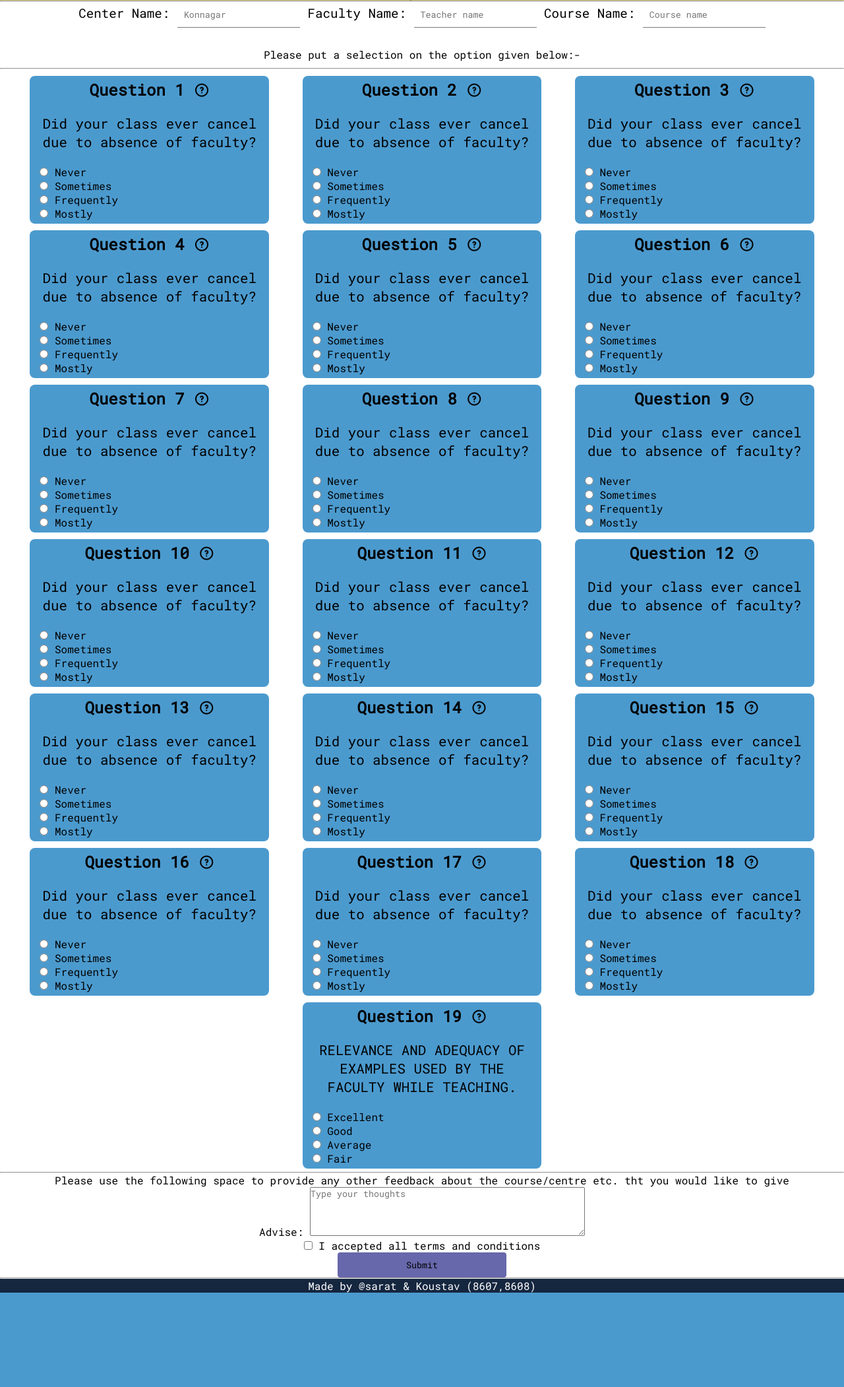
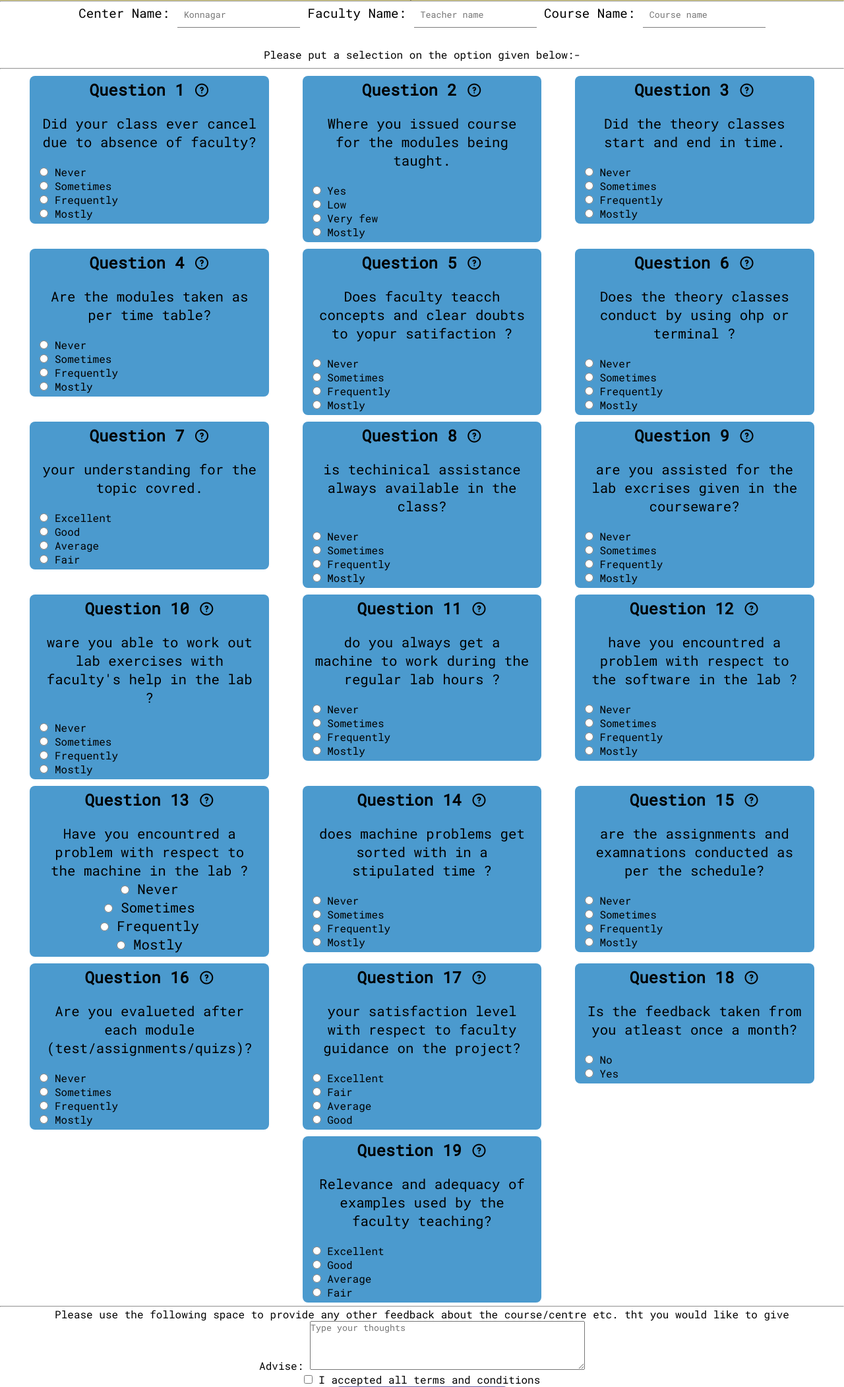
Before and after one commit to SaratGayen/Feedback, a PHP site: page /survey.php in a window 1280 px wide. Shown: the part 262-2364 px from the top of the page at 66% size. Before the commit the page ends 2221 px from the top, so only its background shows below. Run offline with PHP 8.4, Linux system fonts and the light colour scheme; the visitor is signed in with stand-in values (Sample User, id 1).

Commit message:
quasstion update

```diff
--- a/survey.php
+++ b/survey.php
@@ -132,15 +132,15 @@
             <div class="ques2">
             <h2>Question 2 <i class="uil uil-question-circle"></i></h2>
             <br>
-           <p class="questions">Did your class ever cancel due to absence of faculty?</p>
+           <p class="questions">Where you issued course for the modules being taught.</p>
            <br>
 
-            <input type="radio" id="q1" name="q2" value="never" required>
-            <label for="never">Never</label><br>
-            <input type="radio" id="q1" name="q2" value="sometimes" required>
-            <label for="sometimes">Sometimes</label><br>
-            <input type="radio" id="q1" name="q2" value="frequently" required>
-            <label for="frequently">Frequently</label><br>
+            <input type="radio" id="q1" name="q2" value="Yes" required>
+            <label for="Yes">Yes</label><br>
+            <input type="radio" id="q1" name="q2" value="low" required>
+            <label for="low">Low</label><br>
+            <input type="radio" id="q1" name="q2" value="Very few" required>
+            <label for="Very few">Very few</label><br>
             <input type="radio" id="q1" name="q2" value="mostly" required>
             <label for="mostly">Mostly</label><br>
 
@@ -151,7 +151,7 @@
             <div class="ques2">
             <h2>Question 3 <i class="uil uil-question-circle"></i></h2>
             <br>
-           <p class="questions">Did your class ever cancel due to absence of faculty?</p>
+           <p class="questions">Did the theory classes start and end in time.</p>
            <br>
 
             <input type="radio" id="q1" name="q3" value="never" required>
@@ -170,7 +170,7 @@
             <div class="ques2">
             <h2>Question 4 <i class="uil uil-question-circle"></i></h2>
             <br>
-           <p class="questions">Did your class ever cancel due to absence of faculty?</p>
+           <p class="questions">Are the modules taken as per time table?</p>
            <br>
 
             <input type="radio" id="q1" name="q4" value="never" required>
@@ -189,7 +189,7 @@
             <div class="ques2">
             <h2>Question 5 <i class="uil uil-question-circle"></i></h2>
             <br>
-           <p class="questions">Did your class ever cancel due to absence of faculty?</p>
+           <p class="questions">Does faculty teacch concepts and clear doubts to yopur satifaction ?</p>
            <br>
 
             <input type="radio" id="q1" name="q5" value="never" required>
@@ -208,7 +208,7 @@
             <div class="ques2">
             <h2>Question 6 <i class="uil uil-question-circle"></i></h2>
             <br>
-           <p class="questions">Did your class ever cancel due to absence of faculty?</p>
+           <p class="questions">Does the theory classes conduct by using ohp or terminal ?</p>
            <br>
 
             <input type="radio" id="q1" name="q6" value="never" required>
@@ -227,17 +227,17 @@
             <div class="ques2">
             <h2>Question 7 <i class="uil uil-question-circle"></i></h2>
             <br>
-           <p class="questions">Did your class ever cancel due to absence of faculty?</p>
+           <p class="questions">your understanding for the topic covred.</p>
            <br>
 
-            <input type="radio" id="q1" name="q7" value="never" required>
-            <label for="never">Never</label><br>
-            <input type="radio" id="q1" name="q7" value="sometimes" required>
-            <label for="sometimes">Sometimes</label><br>
-            <input type="radio" id="q1" name="q7" value="frequently" required>
-            <label for="frequently">Frequently</label><br>
-            <input type="radio" id="q1" name="q7" value="mostly" required>
-            <label for="mostly">Mostly</label><br>
+            <input type="radio" id="q1" name="q7" value="Excellent" required>
+            <label for="Excellent">Excellent</label><br>
+            <input type="radio" id="q1" name="q7" value="Good" required>
+            <label for="Good">Good</label><br>
+            <input type="radio" id="q1" name="q7" value="Average" required>
+            <label for="Average">Average</label><br>
+            <input type="radio" id="q1" name="q7" value="Fair" required>
+            <label for="Fair">Fair</label><br>
 
            </div>
         </div>
@@ -246,7 +246,7 @@
             <div class="ques2">
             <h2>Question 8 <i class="uil uil-question-circle"></i></h2>
             <br>
-           <p class="questions">Did your class ever cancel due to absence of faculty?</p>
+           <p class="questions">is techinical assistance always available in the class?</p>
            <br>
 
             <input type="radio" id="q1" name="q8" value="never" required>
@@ -265,7 +265,7 @@
             <div class="ques2">
             <h2>Question 9 <i class="uil uil-question-circle"></i></h2>
             <br>
-           <p class="questions">Did your class ever cancel due to absence of faculty?</p>
+           <p class="questions">are you assisted for the lab excrises given in the courseware?</p>
            <br>
 
             <input type="radio" id="q1" name="q9" value="never" required>
@@ -284,7 +284,7 @@
             <div class="ques2">
             <h2>Question 10 <i class="uil uil-question-circle"></i></h2>
             <br>
-           <p class="questions">Did your class ever cancel due to absence of faculty?</p>
+           <p class="questions">ware you able to work out lab exercises with faculty's help in the lab ?</p>
            <br>
 
             <input type="radio" id="q1" name="q10" value="never" required>
@@ -303,7 +303,7 @@
             <div class="ques2">
             <h2>Question 11 <i class="uil uil-question-circle"></i></h2>
             <br>
-           <p class="questions">Did your class ever cancel due to absence of faculty?</p>
+           <p class="questions">do you always get a machine to work during the regular lab hours ?</p>
            <br>
 
             <input type="radio" id="q1" name="q11" value="never" required>
@@ -322,7 +322,7 @@
             <div class="ques2">
             <h2>Question 12 <i class="uil uil-question-circle"></i></h2>
             <br>
-           <p class="questions">Did your class ever cancel due to absence of faculty?</p>
+           <p class="questions">have you encountred a problem with respect to the software in the lab ?</p>
            <br>
 
             <input type="radio" id="q1" name="q12" value="never" required>
@@ -341,7 +341,7 @@
             <div class="ques2">
             <h2>Question 13 <i class="uil uil-question-circle"></i></h2>
             <br>
-           <p class="questions">Did your class ever cancel due to absence of faculty?</p>
+           <p class="questions">Have you encountred a problem with respect to the machine in the lab ?
            <br>
 
             <input type="radio" id="q1" name="q13" value="never" required>
@@ -360,7 +360,7 @@
             <div class="ques2">
             <h2>Question 14 <i class="uil uil-question-circle"></i></h2>
             <br>
-           <p class="questions">Did your class ever cancel due to absence of faculty?</p>
+           <p class="questions">does machine problems get sorted with in a stipulated time ?</p>
            <br>
 
             <input type="radio" id="q1" name="q14" value="never" required>
@@ -379,7 +379,7 @@
             <div class="ques2">
             <h2>Question 15 <i class="uil uil-question-circle"></i></h2>
             <br>
-           <p class="questions">Did your class ever cancel due to absence of faculty?</p>
+           <p class="questions">are the assignments and examnations conducted as per the schedule?</p>
            <br>
 
             <input type="radio" id="q1" name="q15" value="never" required>
@@ -398,7 +398,7 @@
             <div class="ques2">
             <h2>Question 16 <i class="uil uil-question-circle"></i></h2>
             <br>
-           <p class="questions">Did your class ever cancel due to absence of faculty?</p>
+           <p class="questions">Are you evalueted after each module (test/assignments/quizs)?</p>
            <br>
 
             <input type="radio" id="q1" name="q16" value="never" required>
@@ -417,17 +417,17 @@
             <div class="ques2">
             <h2>Question 17 <i class="uil uil-question-circle"></i></h2>
             <br>
-           <p class="questions">Did your class ever cancel due to absence of faculty?</p>
+           <p class="questions">your satisfaction level with respect to faculty guidance on the project?</p>
            <br>
 
-            <input type="radio" id="q1" name="q17" value="never" required>
-            <label for="never">Never</label><br>
-            <input type="radio" id="q1" name="q17" value="sometimes" required>
-            <label for="sometimes">Sometimes</label><br>
-            <input type="radio" id="q1" name="q17" value="frequently" required>
-            <label for="frequently">Frequently</label><br>
-            <input type="radio" id="q1" name="q17" value="mostly" required>
-            <label for="mostly">Mostly</label><br>
+            <input type="radio" id="q1" name="q17" value="excellent" required>
+            <label for="excellent">Excellent</label><br>
+            <input type="radio" id="q1" name="q17" value="fair" required>
+            <label for="fair">Fair</label><br>
+            <input type="radio" id="q1" name="q17" value="Average" required>
+            <label for="Average">Average</label><br>
+            <input type="radio" id="q1" name="q17" value="Good" required>
+            <label for="Good">Good</label><br>
 
            </div>
         </div>
@@ -436,17 +436,13 @@
             <div class="ques2">
             <h2>Question 18 <i class="uil uil-question-circle"></i></h2>
             <br>
-           <p class="questions">Did your class ever cancel due to absence of faculty?</p>
+           <p class="questions">Is the feedback taken from you atleast once a month?</p>
            <br>
 
-            <input type="radio" id="q1" name="q18" value="never" required>
-            <label for="never">Never</label><br>
-            <input type="radio" id="q1" name="q18" value="sometimes" required>
-            <label for="sometimes">Sometimes</label><br>
-            <input type="radio" id="q1" name="q18" value="frequently" required>
-            <label for="frequently">Frequently</label><br>
-            <input type="radio" id="q1" name="q18" value="mostly" required>
-            <label for="mostly">Mostly</label><br>
+            <input type="radio" id="q1" name="q18" value="No" required>
+            <label for="No">No</label><br>
+            <input type="radio" id="q1" name="q18" value="Yes" required>
+            <label for="Yes">Yes</label><br>
 
            </div>
         </div>
@@ -455,7 +451,7 @@
             <div class="ques19">
             <h2>Question 19 <i class="uil uil-question-circle"></i></h2>
             <br>
-           <p class="questions">RELEVANCE AND ADEQUACY OF EXAMPLES USED BY THE FACULTY WHILE TEACHING.</p>
+           <p class="questions">Relevance and adequacy of examples used by the faculty teaching?</p>
            <br>
 
             <input type="radio" id="q1" name="q19" value="Excellent" required>
```
